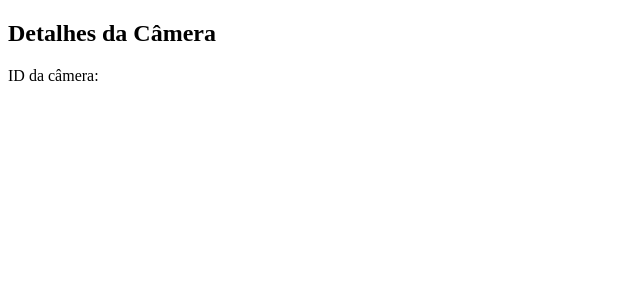
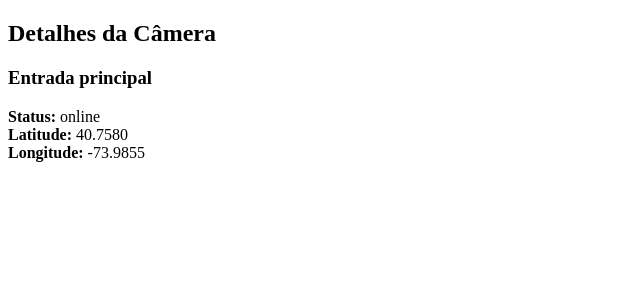
Before and after one commit to AnayaDeveloper/projeto-robotictech, a React (Vite) app: page /camera/1 in a window 1280 px wide. Shown: the top 300 px of the page, without its empty margins (0-640 px from the left). Built offline with nearby package versions, Linux system fonts and the light colour scheme.

Commit message:
Exibições de detalhes da câmera com vídeo em destaque e atualizações das URLs dos vídeos simulados

```diff
--- a/src/App.tsx
+++ b/src/App.tsx
@@ -8,7 +8,7 @@ function App() {
     <BrowserRouter>
       <Routes>
         <Route path="/" element={<Dashboard />} />
-        <Route path="/camera/:id" element={<CameraDetails cameraId={''} />} />
+        <Route path="/camera/:id" element={<CameraDetails />} />
       </Routes>
     </BrowserRouter>
   );
--- a/src/components/CameraGrid.tsx
+++ b/src/components/CameraGrid.tsx
@@ -21,9 +21,9 @@ const statusColor = {
 };
 
 const initialCameras: Camera[] = [
-  { id: '1', nome: 'Entrada Principal', url: 'https://www.w3schools.com/html/mov_bbb.mp4', status: 'online', latitude: '-23.5505', longitude: '-46.6333' },
-  { id: '2', nome: 'Estacionamento', url: 'https://www.w3schools.com/html/movie.mp4', status: 'alerta', latitude: '-23.5510', longitude: '-46.6340' },
-  { id: '3', nome: 'Corredor', url: 'https://www.w3schools.com/html/mov_bbb.mp4', status: 'offline', latitude: '-23.5520', longitude: '-46.6350' },
+  { id: '1', nome: 'Entrada Principal', url: 'https://videos.pexels.com/video-files/28835670/12490947_2560_1440_25fps.mp4', status: 'online', latitude: '-23.5505', longitude: '-46.6333' },
+  { id: '2', nome: 'Estacionamento', url: 'https://videos.pexels.com/video-files/9788684/9788684-uhd_2560_1440_30fps.mp4', status: 'alerta', latitude: '-23.5510', longitude: '-46.6340' },
+  { id: '3', nome: 'Fundos', url: 'https://videos.pexels.com/video-files/32011319/13643572_2560_1440_24fps.mp4', status: 'offline', latitude: '-23.5520', longitude: '-46.6350' },
 ];
 
 const CameraGrid: React.FC = () => {
--- a/src/pages/CameraDetails.tsx
+++ b/src/pages/CameraDetails.tsx
@@ -1,21 +1,74 @@
 import React from 'react';
+import { useParams } from 'react-router-dom';
 
-interface CameraDetailsProps {
-  cameraId: string;
-}
+// Mock das câmeras
+const camerasMock = [
+  {
+    id: '1',
+    nome: 'Entrada principal',
+    url: 'https://videos.pexels.com/video-files/28835670/12490947_2560_1440_25fps.mp4',
+    status: 'online',
+    latitude: '40.7580',
+    longitude: '-73.9855'
+  },
+  {
+    id: '2',
+    nome: 'Estacionamento',
+    url: 'https://videos.pexels.com/video-files/9788684/9788684-uhd_2560_1440_30fps.mp4',
+    status: 'alerta',
+    latitude: '-22.9711',
+    longitude: '-43.1822'
+  },
+  {
+    id: '3',
+    nome: 'Fundos',
+    url: 'https://videos.pexels.com/video-files/32011319/13643572_2560_1440_24fps.mp4',
+    status: 'offline',
+    latitude: '51.5074',
+    longitude: '-0.1278'
+  }
+];
 
-const CameraDetails: React.FC<CameraDetailsProps> = ({ cameraId }) => {
+const CameraDetails: React.FC = () => {
+  const { id } = useParams<{ id: string }>();
+  const camera = camerasMock.find(cam => cam.id === id);
+
+  if (!camera) {
+    return <div>Câmera não encontrada.</div>;
+  }
+
+  // Renderização inteligente do vídeo/imagem
+//   const renderCameraMedia = () => {
+//     if (camera.url.endsWith('.mp4')) {
+//       return <video src={camera.url} width="480" height="270" controls />;
+//     }
+//     if (camera.url.endsWith('.mjpeg')) {
+//       return <img src={camera.url} width="480" height="270" alt={camera.nome} />;
+//     }
+//     if (camera.url.endsWith('.m3u8')) {
+//       return (
+//         <div style={{ width: 480, height: 270, background: '#eee', display: 'flex', alignItems: 'center', justifyContent: 'center', color: '#888', fontSize: 14 }}>
+//           Stream HLS não suportado nativamente
+//         </div>
+//       );
+//     }
+//     return (
+//       <div style={{ width: 480, height: 270, background: '#eee', display: 'flex', alignItems: 'center', justifyContent: 'center', color: '#888', fontSize: 14 }}>
+//         Tipo de stream não suportado
+//       </div>
+//     );
+//   };
 
   return (
     <div>
       <h2>Detalhes da Câmera</h2>
-      <p>ID da câmera: {cameraId}</p>
-      {/* Visualizador principal do vídeo */}
-      {/* Polígonos das áreas proibidas */}
-      {/* Detecções simuladas da IA */}
-      {/* Ferramenta de desenho de áreas */}
-      {/* Painel de configuração de EPIs */}
-      {/* Histórico de eventos */}
+      <h3>{camera.nome}</h3>
+      {/* {renderCameraMedia()} */}
+      <div style={{ marginTop: 16 }}>
+        <strong>Status:</strong> {camera.status} <br />
+        <strong>Latitude:</strong> {camera.latitude} <br />
+        <strong>Longitude:</strong> {camera.longitude}
+      </div>
     </div>
   );
 };
--- a/src/pages/Dashboard.tsx
+++ b/src/pages/Dashboard.tsx
@@ -5,7 +5,7 @@ import AlertList from '../components/AlertList';
 const Dashboard: React.FC = () => {
   return (
     <div>
-      <h2>Dashboard de Câmeras</h2>
+      <h2>Sistema de Monitoramento de Câmeras</h2>
       <CameraGrid/>
       <AlertList/>
     </div>
```
